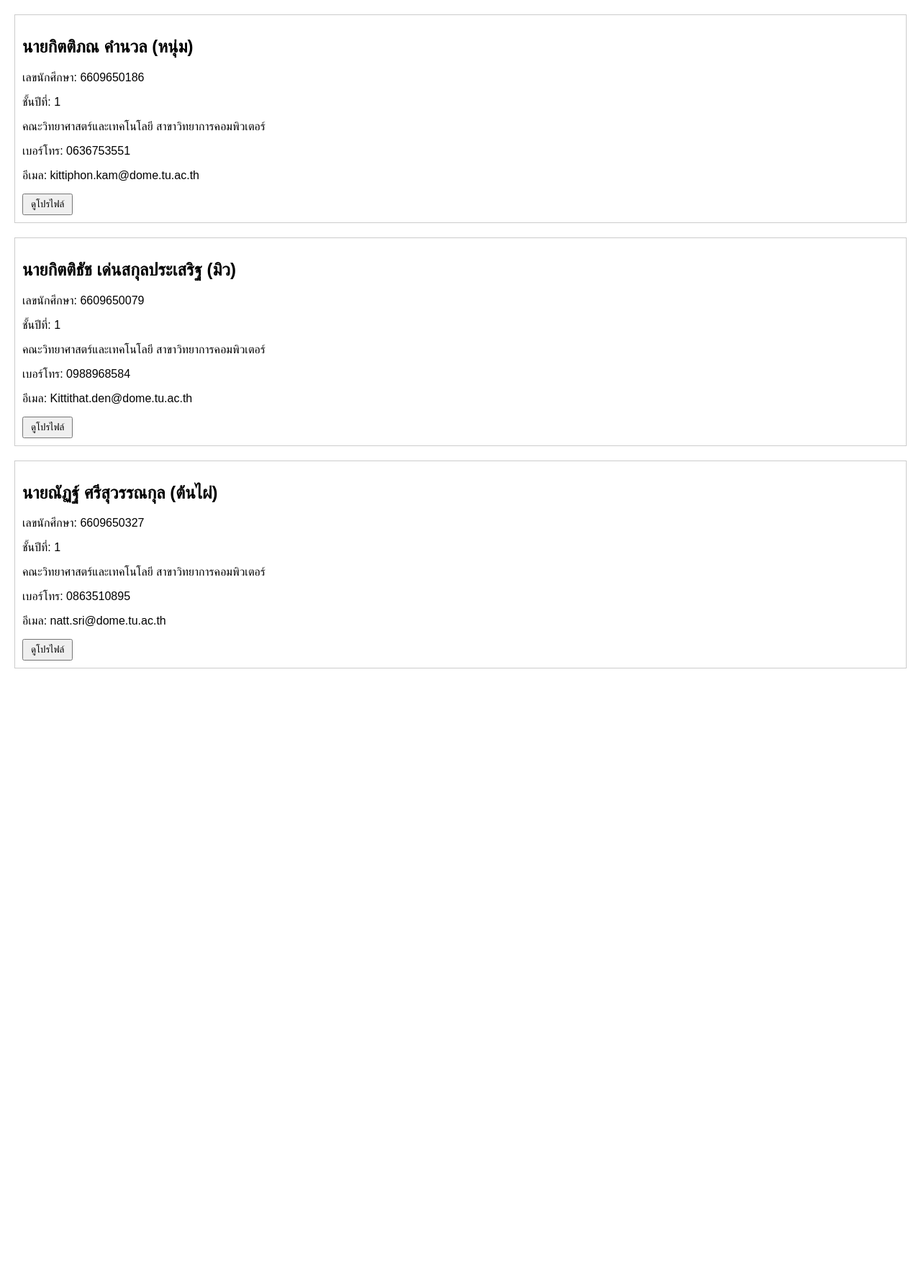
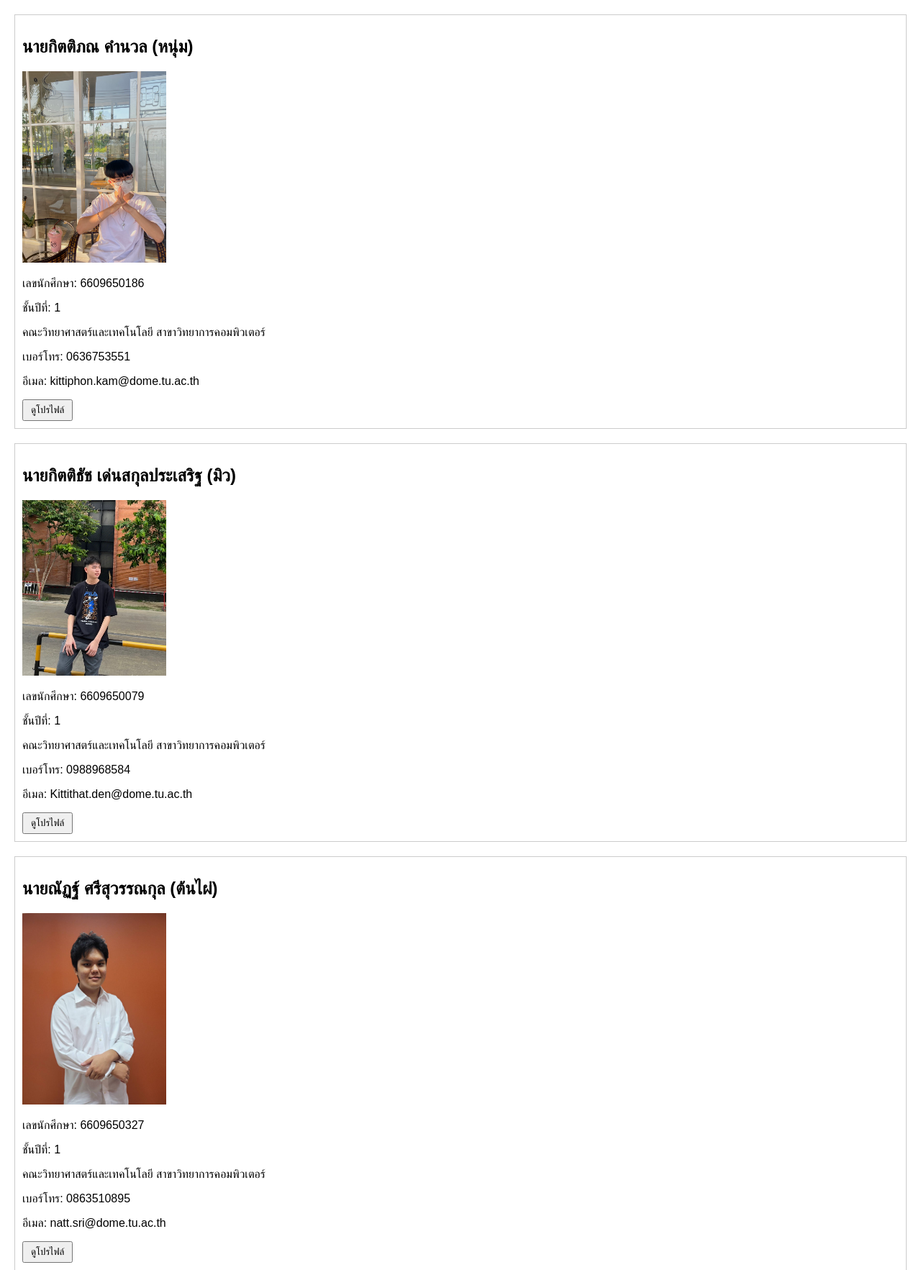
Before and after one commit to KittiphonKamnuan/CS100-Project-G12, a plain HTML site: page index.html in a window 1280 px wide. Shown: the top 1765 px of the page at 72% size. Before the commit the page ends 949 px from the top, so only its background shows below. Drawn offline with Linux system fonts and the light colour scheme; files that its build step writes are made by us from their sources.

Commit message:
first page

```diff
--- a/css/styles.css
+++ b/css/styles.css
@@ -22,3 +22,15 @@
   max-width: 100%;
   height: auto;
 }
+
+#profile1 .profile-image {
+  max-width: 200px;
+}
+
+#profile2 .profile-image {
+  max-width: 200px;
+}
+
+#profile3 .profile-image {
+  max-width: 200px; /* กำหนดขนาดรูปภาพสำหรับโปรไฟล์ที่ 3 */
+}
--- a/index.html
+++ b/index.html
@@ -3,12 +3,14 @@
 <head>
   <meta charset="UTF-8">
   <meta name="viewport" content="width=device-width, initial-scale=1.0">
-  <link rel="stylesheet" href="styles.css">
+  <link rel="stylesheet" href="css/styles.css">
   <title>Portfolio</title>
 </head>
 <body>
   <div class="profile" id="profile1">
     <h2>นายกิตติภณ คำนวล (หนุ่ม)</h2>
+    <!-- เพิ่มรูปภาพ -->
+    <img src="image\KittiphonImage.jpg" alt="Kittiphon's Photo" class="profile-image">
     <p>เลขนักศึกษา: 6609650186</p>
     <p>ชั้นปีที่: 1</p>
     <p>คณะวิทยาศาสตร์และเทคโนโลยี สาขาวิทยาการคอมพิวเตอร์</p>
@@ -19,6 +21,8 @@
 
   <div class="profile" id="profile2">
     <h2>นายกิตติธัช เด่นสกุลประเสริฐ (มิว)</h2>
+    <!-- เพิ่มรูปภาพ -->
+    <img src="image/kittithat.JPG" alt="Kittithat's Photo" class="profile-image">
     <p>เลขนักศึกษา: 6609650079</p>
     <p>ชั้นปีที่: 1</p>
     <p>คณะวิทยาศาสตร์และเทคโนโลยี สาขาวิทยาการคอมพิวเตอร์</p>
@@ -29,6 +33,8 @@
 
   <div class="profile" id="profile3">
     <h2>นายณัฏฐ์ ศรีสุวรรณกุล (ต้นไผ่)</h2>
+    <!-- เพิ่มรูปภาพ -->
+    <img src="image/Natt.jpg" alt="Natt's Photo" class="profile-image">
     <p>เลขนักศึกษา: 6609650327</p>
     <p>ชั้นปีที่: 1</p>
     <p>คณะวิทยาศาสตร์และเทคโนโลยี สาขาวิทยาการคอมพิวเตอร์</p>
```
Lines whose indentation alone changed are shown as unchanged.
